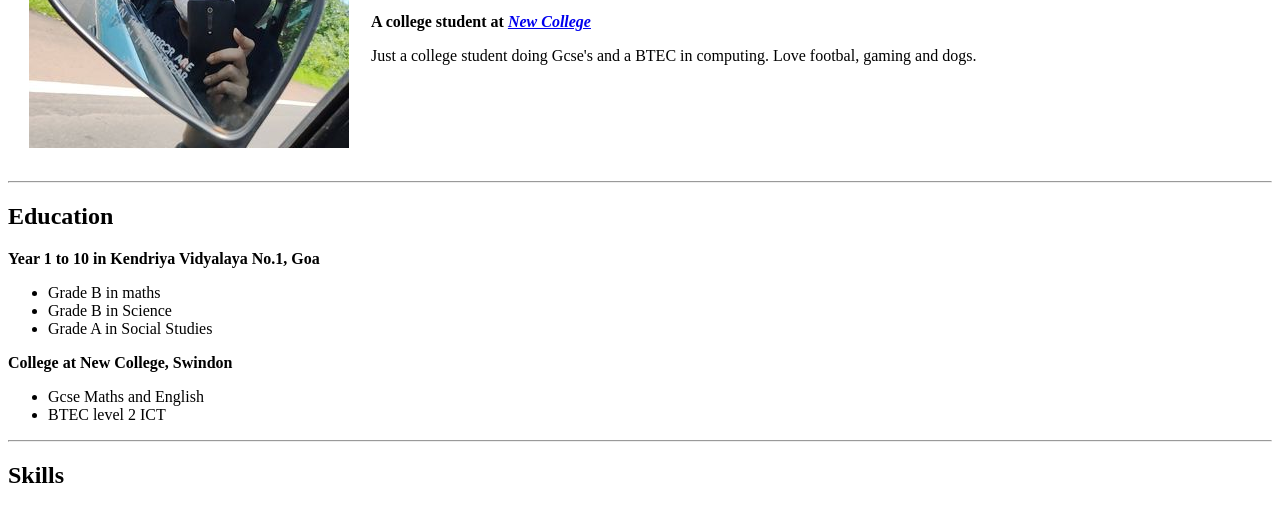
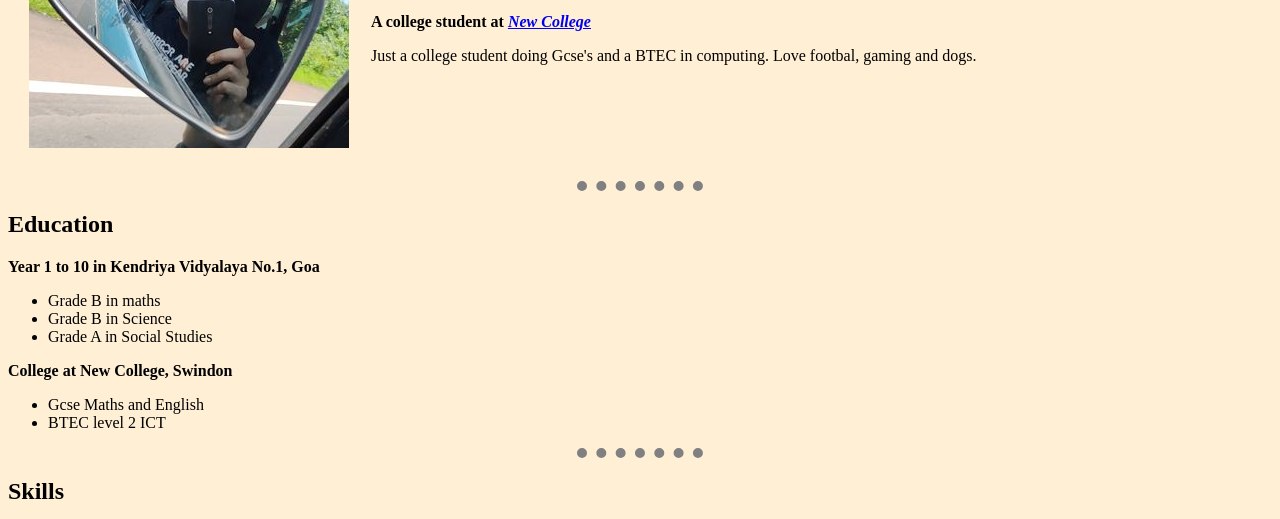
Before and after one commit to Aryan-Dsouza/CV, a plain HTML site: page index.html in a window 1280 px wide. Shown: the part 201-720 px from the top of the page. Drawn offline with Linux system fonts and the light colour scheme.

Commit message:
Update index.html
added dotted horizontal rules (lines)

```diff
--- a/index.html
+++ b/index.html
@@ -4,6 +4,20 @@
     <meta charset="utf-8">
     <title>Aryan's site</title>
   </head>
+    <style>
+
+    body {
+      background-color: papayawhip;
+    }
+    hr {
+      border-style: none;
+      border-top-style: dotted;
+      width: 10%;
+      border-color: grey;
+      border-width: 10px;
+    }
+
+    </style>
   <body>
     <table cellspacing="20">
       <tr>
```
